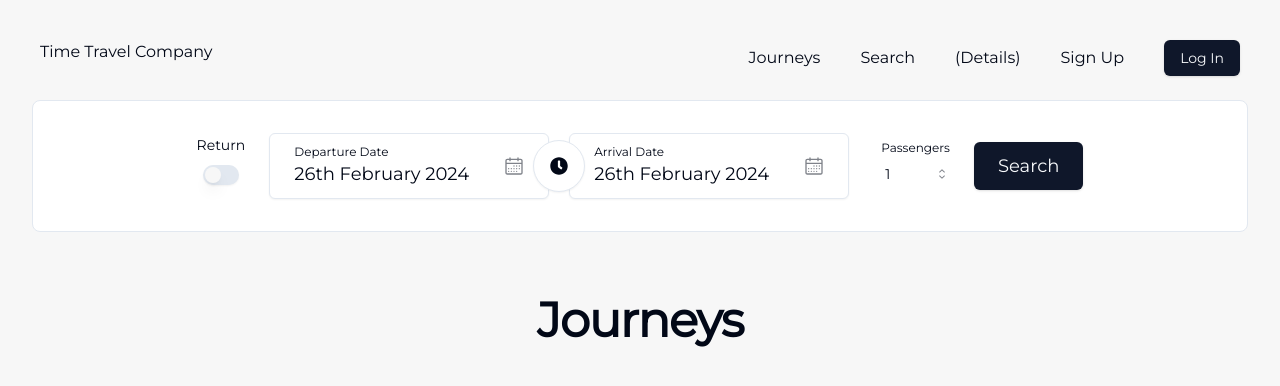
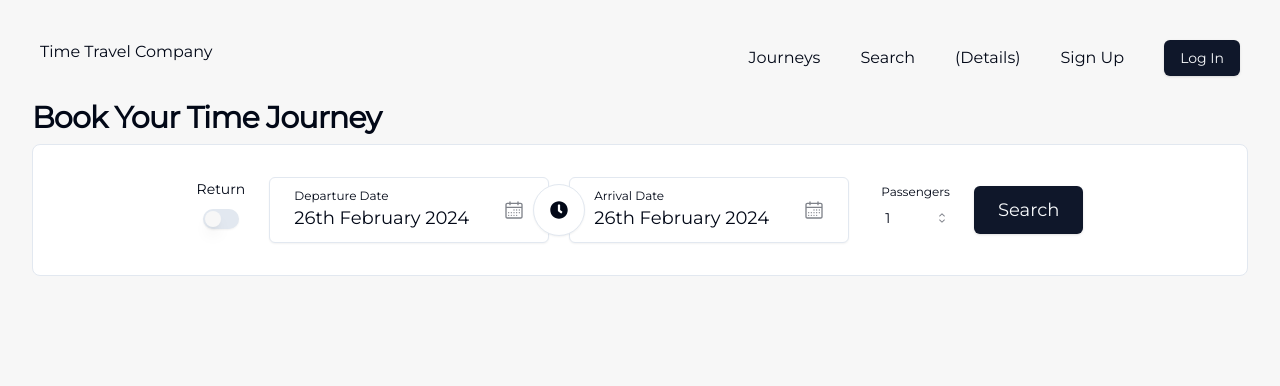
Before and after one commit to fdenedo/time-travel-spring-react, a React (Vite) app in the folder frontend/: page / in a window 1280 px wide. Shown: the top 386 px of the page. Built offline with nearby package versions, Linux system fonts and the light colour scheme.

Commit message:
updated home page

```diff
--- a/frontend/src/pages/Home.tsx
+++ b/frontend/src/pages/Home.tsx
@@ -17,9 +17,10 @@
 
     return (
         <>
+            <h2 className="text-left">Book Your Time Journey</h2>
             <JourneySearchForm onSearch={handleSearch} />
             <div className='search-results flex flex-col items-center mt-16'>
-                <h1>Journeys</h1>
+                {journeys.length > 0 && <p>{`Showing ${journeys.length} results`}</p>}
                 {journeys.map(journey =>
                 <div key={journey.serviceId}>
                     <JourneyCard journey={journey} />
```
